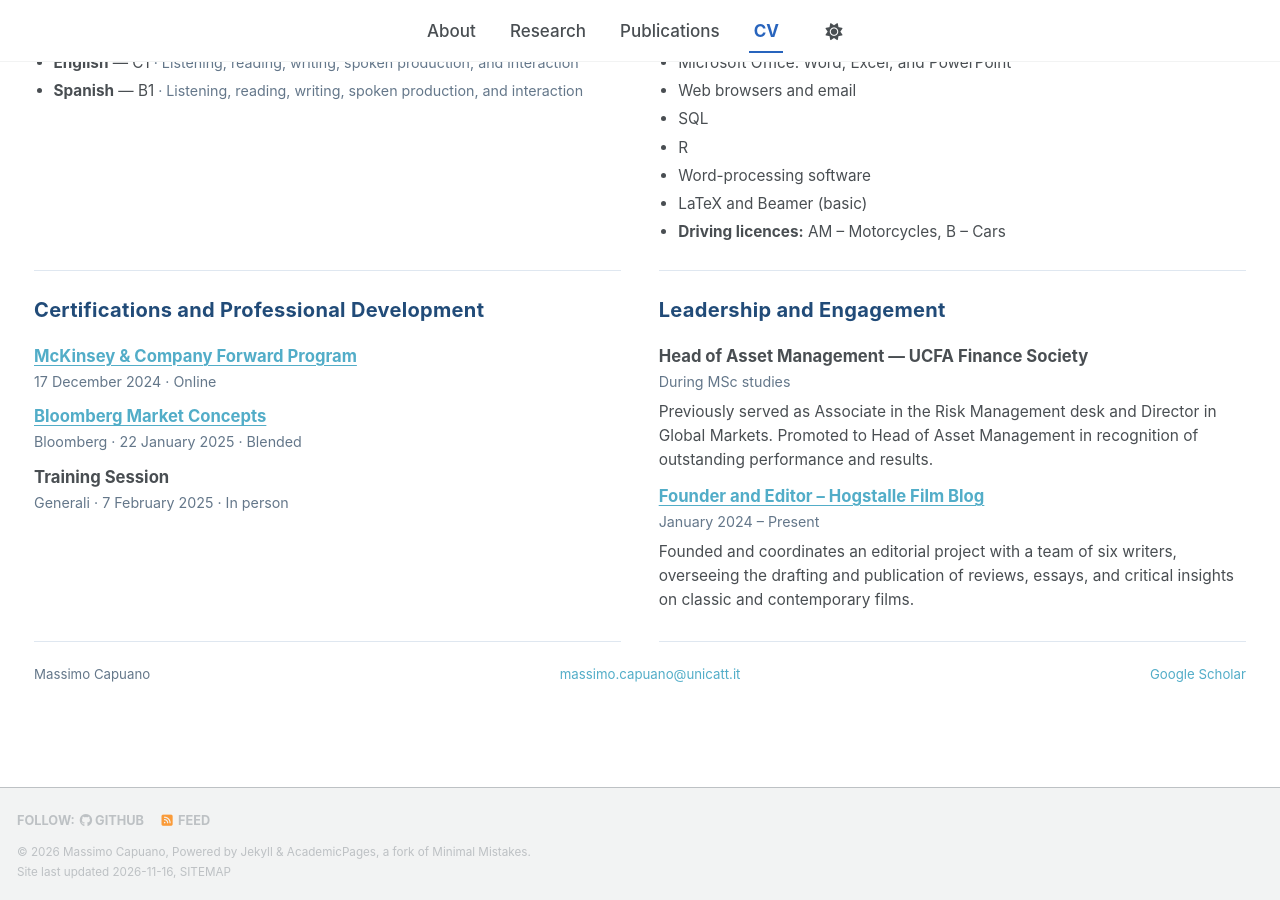
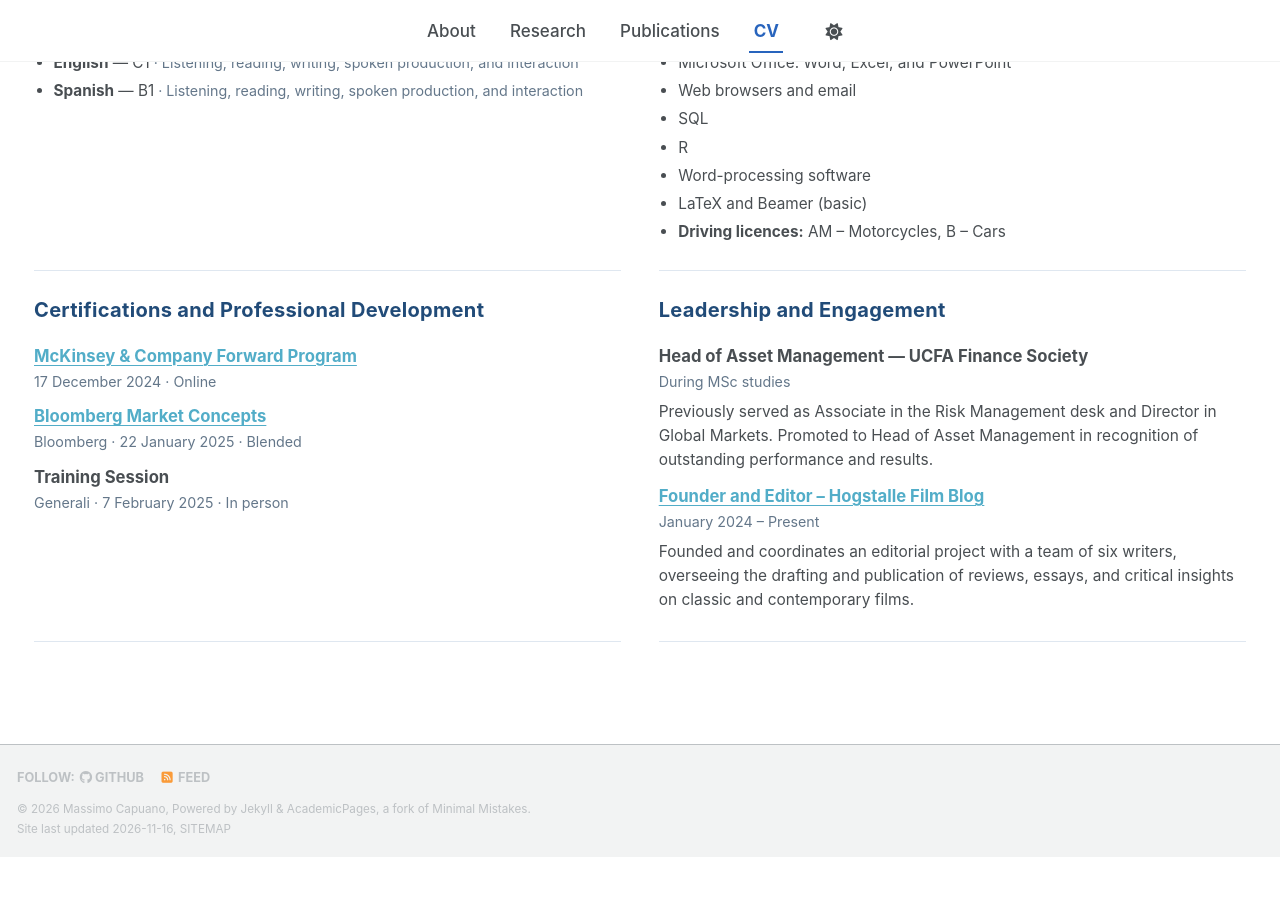
Before and after one commit to capuanomassimo/capuanomassimo.github.io, a Jekyll site: the page built from _pages/cv.html, in a window 1280 px wide and 900 px high, scrolled down 2924 px. Built offline with Jekyll 4.4.1, drawn with Linux system fonts in a browser that asks for light colours; a script bundle is joined from its source files by our own code; a style sheet for code colours, icons or effects is not loaded; after the commit the page ends 3781 px from its top, so only the background shows below that.

Commit message:
Remove redundant repeated CV footer

```diff
--- a/_pages/cv.html
+++ b/_pages/cv.html
@@ -180,9 +180,4 @@ description: "Academic and professional curriculum vitae of Massimo Capuano."
     </section>
   </div>
 
-  <footer class="cv-footer">
-    <span>{{ profile.name }}</span>
-    <a href="mailto:{{ profile.email }}">{{ profile.email }}</a>
-    <a href="{{ profile.links.google_scholar }}" target="_blank" rel="noopener noreferrer">Google Scholar</a>
-  </footer>
 </article>
```
